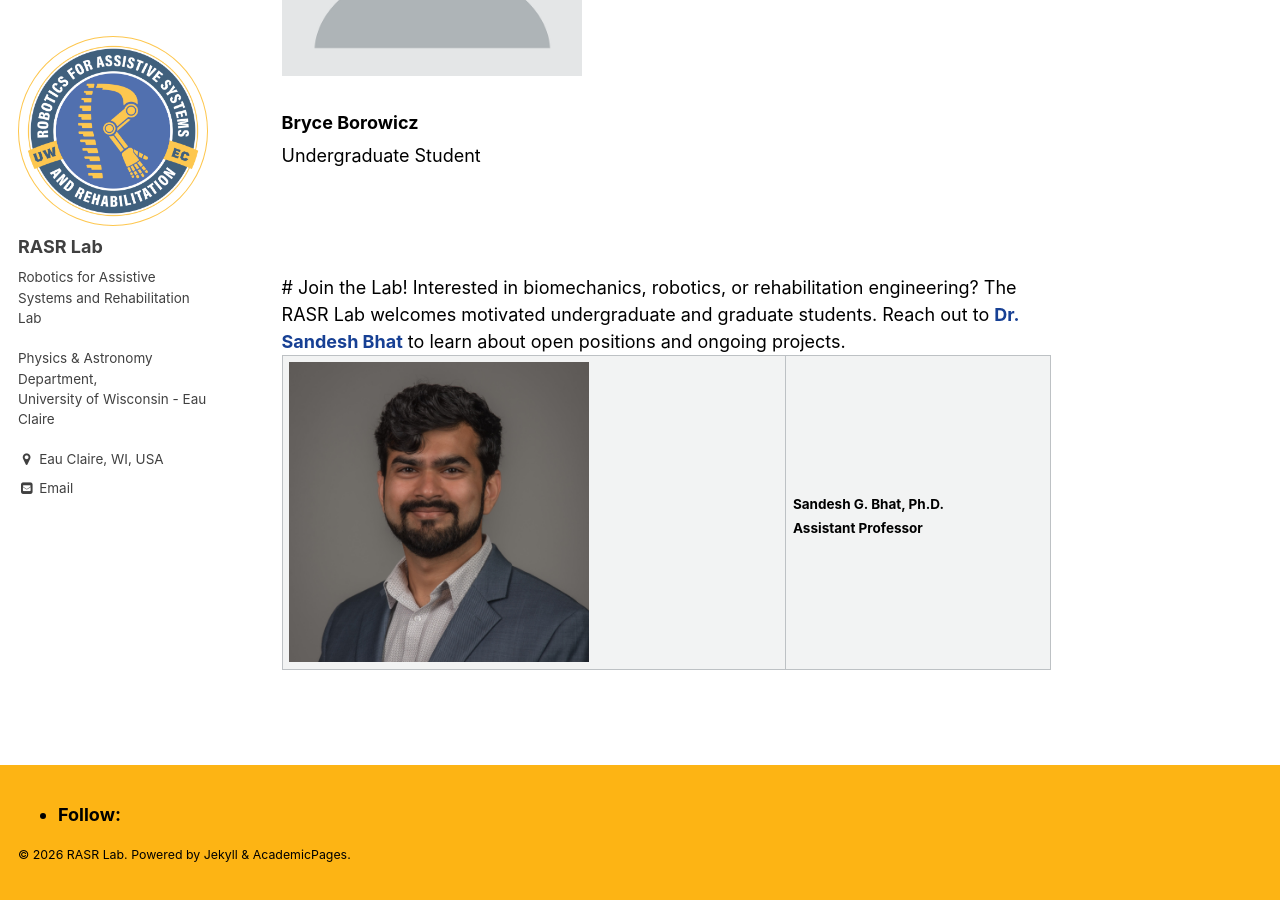
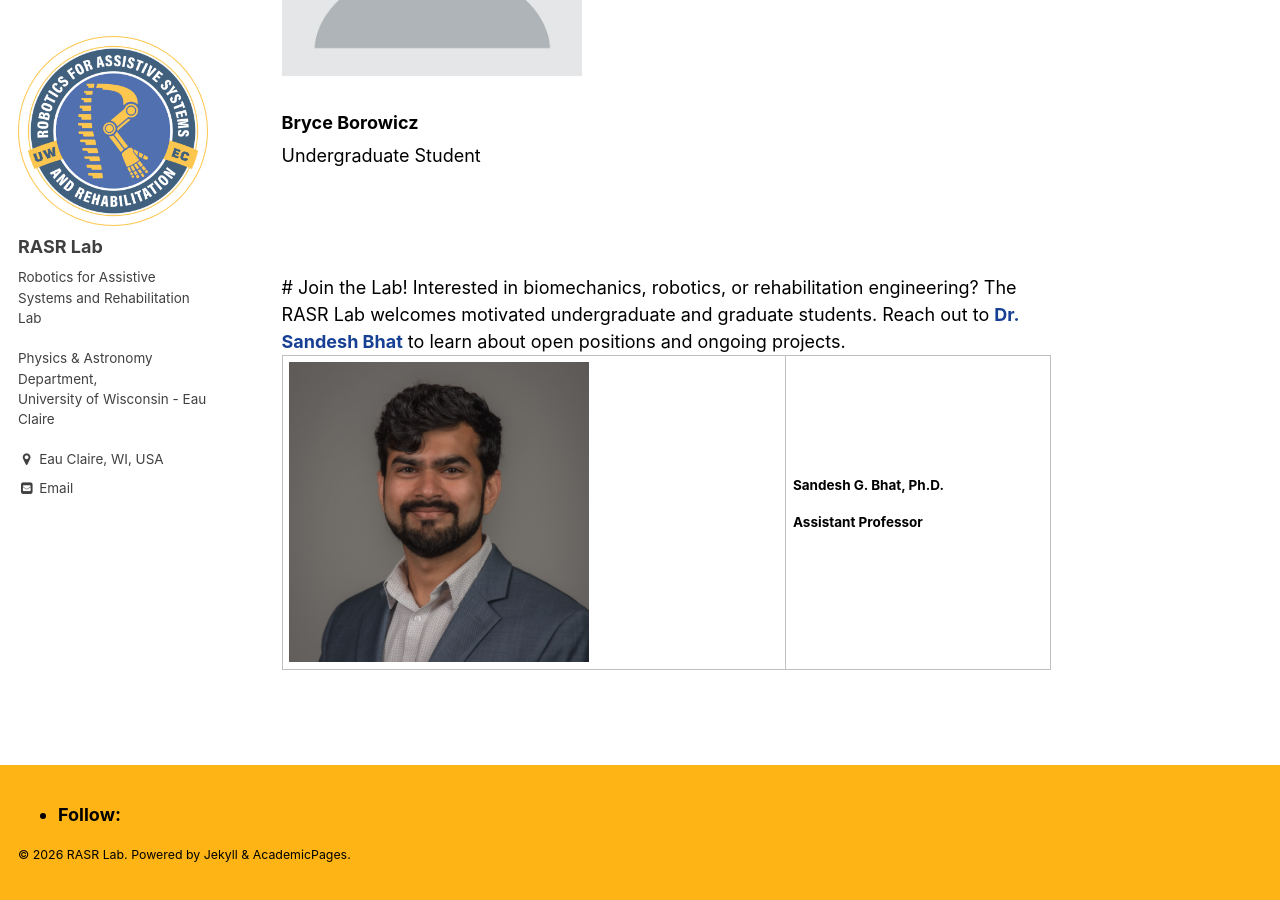
Before and after one commit to RASR-lab/RASR-lab.github.io, a Jekyll site: the page built from _pages/team.md, in a window 1280 px wide and 900 px high, scrolled down 1476 px. Built offline with Jekyll 4.4.1, drawn with Linux system fonts in a browser that asks for light colours; nearby versions of some CDN libraries; library files that are not in the unit come from our copies.

```diff
--- a/_pages/team.md
+++ b/_pages/team.md
@@ -14,18 +14,16 @@
 {% assign faculty = site.data.team | where: "role", "Faculty" %}
 {% for member in faculty %}
   <div class="team-member">
-  <table border="1" style="width: 100%; border-collapse: collapse;">
-    <thead>
+  <table>
       <tr>
         <th>
           <img src="{{ site.baseurl }}/images/{{ member.image }}" alt="{{ member.name }}" style="width: 300px">
         </th>
         <th>
-          <h3>{{ member.name }}</h3>
+          <p><b>{{ member.name }}</b></p>
           <p>{{ member.position}}</p>
         </th>
       </tr>
-    </thead>
   </div>
   <!-- <div class="team-member">
     <img src="{{ site.baseurl }}/images/{{ member.image }}" alt="{{ member.name }}" style="width: 300px">
```
